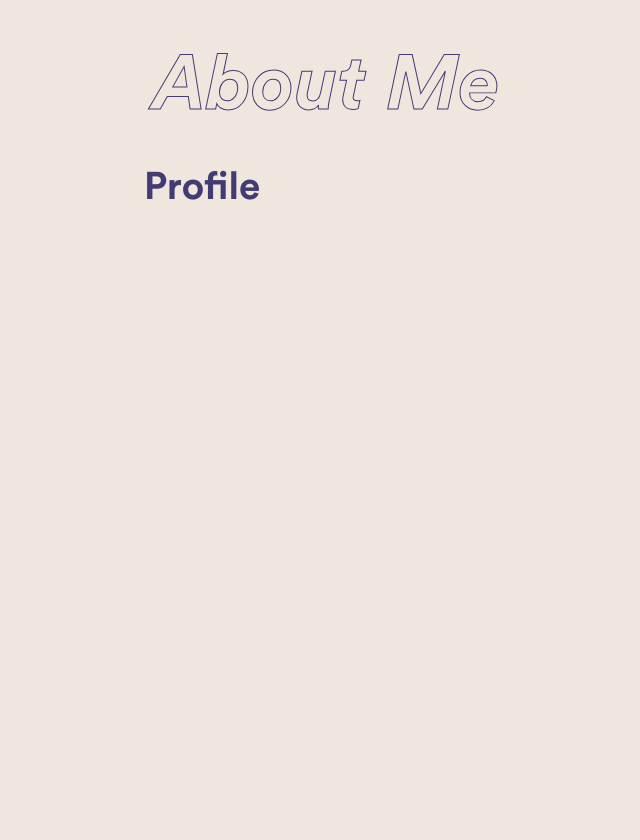
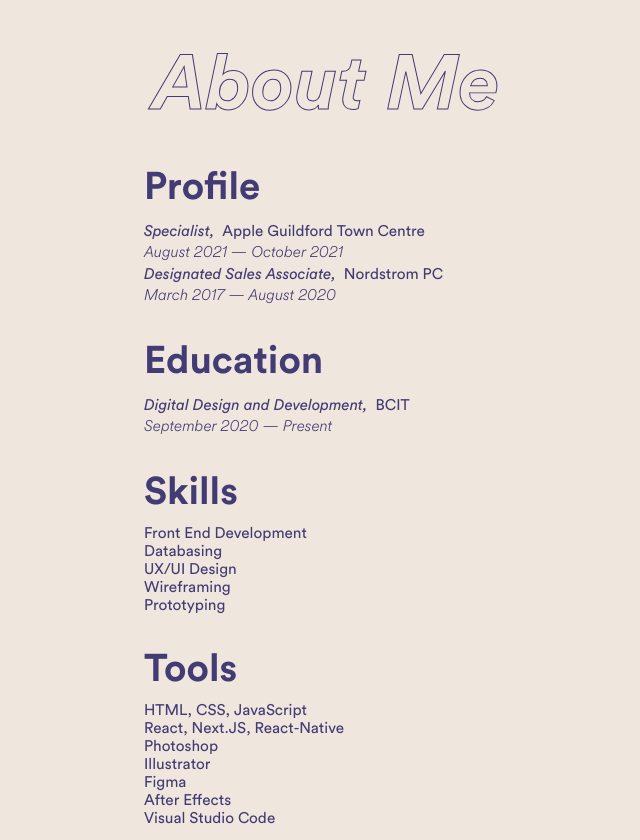
Before and after one commit to saihajvir/Portfolio, a Next.js app: page / in a window 1280 px wide. Shown: the part 1560-2400 px from the top of the page, without its empty margins (112-752 px from the left). Built offline with nearby package versions, Linux system fonts and the light colour scheme.

Commit message:
made more text components and added skills

```diff
--- /dev/null
+++ b/comps/ExperienceText/index.js
@@ -0,0 +1,38 @@
+import styled from "styled-components";
+import { useTheme } from "../../utils/provider"
+import { themes } from "../../utils/variables";
+import { comp_themes } from "../../utils/variables";
+
+const ExpCont = styled.div`
+`
+const ExpText = styled.span`
+  font-family: 'Circular';
+  font-style: ${props=>props.fontStyle};
+  font-weight: ${props=>props.fontWeight};
+  font-size: 1.2vw;
+  color: ${props=>props.color};
+`
+export default function ExperienceText({
+    fontWeight="normal",
+    role_text="default",
+    place_text="Place Text Here",
+    date_text="Default Dates"
+})
+{
+    const {theme, setTheme} = useTheme();
+
+    return <>
+        <ExpCont>
+            <ExpText fontStyle="italic" color={comp_themes[theme].text_color}>
+                {role_text} &nbsp;
+            </ExpText>
+            <ExpText fontStyle="normal" color={comp_themes[theme].text_color}>
+                {place_text}
+            </ExpText>
+                <br/>
+            <ExpText fontStyle="italic" fontWeight="300" color={comp_themes[theme].text_color}>
+                {date_text}
+            </ExpText>
+        </ExpCont>
+    </>
+}
--- a/comps/FrefurnishBox/index.js
+++ b/comps/FrefurnishBox/index.js
@@ -71,6 +71,7 @@ export default function FrefurnishBox()
                         Frefurnish
                     </Title>
                     <Info color={comp_themes[theme].box_text_color}>
+                        Lead Developer <br/>
                         Front End Development <br/>
                         Back End Development <br/>
                         UX/UI Design
--- a/comps/NavBar/index.js
+++ b/comps/NavBar/index.js
@@ -1,6 +1,6 @@
 import Link from "next/link";
 import styled from "styled-components";
-import { useTheme } from "../../utils/provider"
+import { useTheme } from "../../utils/provider";
 import { themes } from "../../utils/variables";
 import { comp_themes } from "../../utils/variables";
 
--- a/pages/_app.js
+++ b/pages/_app.js
@@ -24,6 +24,20 @@ const GlobalStyle = createGlobalStyle`
     src: url("/fonts/Circular/CircularStd-Bold.otf");
     font-style: normal;
     font-weight: bold;
+    font-display: swap;
+  }
+  @font-face {
+    font-family: "Circular";
+    src: url("/fonts/Circular/CircularStd-Light Italic.otf");
+    font-style: italic;
+    font-weight: 300;
+    font-display: swap;
+  }
+  @font-face {
+    font-family: "Circular";
+    src: url("/fonts/Circular/CircularStd-BookItalic.otf");
+    font-style: italic;
+    font-weight: normal;
     font-display: swap;
   }
   @font-face {
--- a/pages/index.js
+++ b/pages/index.js
@@ -1,20 +1,21 @@
-import Head from 'next/head'
-import Link from 'next/link'
-import Image from 'next/image'
+import Head from 'next/head';
+import Link from 'next/link';
+import Image from 'next/image';
 
-import styles from '../styles/Home.module.css'
-import styled from 'styled-components'
+import styles from '../styles/Home.module.css';
+import styled from 'styled-components';
 
 
-import ThemeButton from '../comps/ThemeButton'
-import ScrollHeader from '../comps/ScrollHeader'
+import ThemeButton from '../comps/ThemeButton';
+import ScrollHeader from '../comps/ScrollHeader';
+import FrefurnishBox from '../comps/FrefurnishBox';
+import EcoutureBox from '../comps/EcoutureBox';
+import NavBar from '../comps/NavBar';
+import ExperienceText from '../comps/ExperienceText';
 
 
-import { useTheme } from '../utils/provider'
-import { comp_themes } from '../utils/variables'
-import FrefurnishBox from '../comps/FrefurnishBox'
-import EcoutureBox from '../comps/EcoutureBox'
-import NavBar from '../comps/NavBar'
+import { useTheme } from '../utils/provider';
+import { comp_themes } from '../utils/variables';
 
 const Wrapper = styled.div`
   display: flex;
@@ -107,12 +108,25 @@ const TextCont = styled.div`
 `
 const SmallHeading = styled.h2`
   font-family: 'Circular';
+  margin-bottom: 10px;
   font-style: normal;
   font-weight: bolder;
   font-size: 3vw;
   color: ${props=>props.color};
 `
+const SmallText = styled.p`
+  font-family: 'Circular';
+  margin: 0;
+  font-style: normal;
+  font-weight: normal;
+  font-size: 1.2vw;
+  color: ${props=>props.color};
+`
 
+const ExpCont = styled.div`
+  display: flex;
+  flex-direction: column;
+`
 export default function Home() {
 
   const {theme, setTheme} = useTheme();
@@ -162,11 +176,66 @@ export default function Home() {
         <ScrollHeader scrollText="About Me"/>
       </HeadingCont>
       <TextCont>
+
+      <ExpCont>
         <SmallHeading color={comp_themes[theme].text_color}>
           Profile
         </SmallHeading>
+
+          <ExperienceText
+            role_text="Specialist,"
+            place_text="Apple Guildford Town Centre"
+            date_text="August 2021 — October 2021"
+          />
+
+          <ExperienceText
+            role_text="Designated Sales Associate,"
+            place_text="Nordstrom PC"
+            date_text="March 2017 — August 2020"
+          />
+      </ExpCont>
+      <ExpCont>
+        <SmallHeading color={comp_themes[theme].text_color}>
+          Education
+        </SmallHeading>
+
+          <ExperienceText
+            role_text="Digital Design and Development,"
+            place_text="BCIT"
+            date_text="September 2020 — Present"
+          />
+      </ExpCont>
+      <ExpCont>
+        <SmallHeading color={comp_themes[theme].text_color}>
+          Skills
+        </SmallHeading>
+          <SmallText color={comp_themes[theme].text_color}>
+            Front End Development <br/>
+            Databasing <br/>
+            UX/UI Design <br/>
+            Wireframing <br/>
+            Prototyping
+          </SmallText>
+      </ExpCont>
+
+      <ExpCont>
+        <SmallHeading color={comp_themes[theme].text_color}>
+          Tools
+        </SmallHeading>
+          <SmallText color={comp_themes[theme].text_color}>
+            HTML, CSS, JavaScript <br/>
+            React, Next.JS, React-Native <br/>
+            Photoshop <br/>
+            Illustrator <br/>
+            Figma <br/>
+            After Effects <br/>
+            Visual Studio Code
+          </SmallText>
+      </ExpCont>
       </TextCont>
-      <TextCont></TextCont>
+      <TextCont>
+
+      </TextCont>
 
     </WorkWrapper>
 
```
